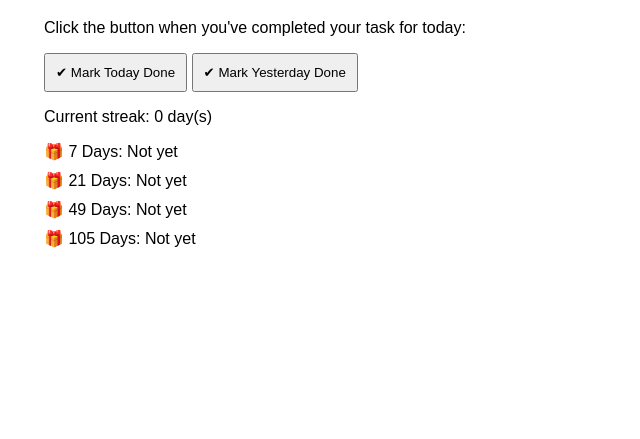
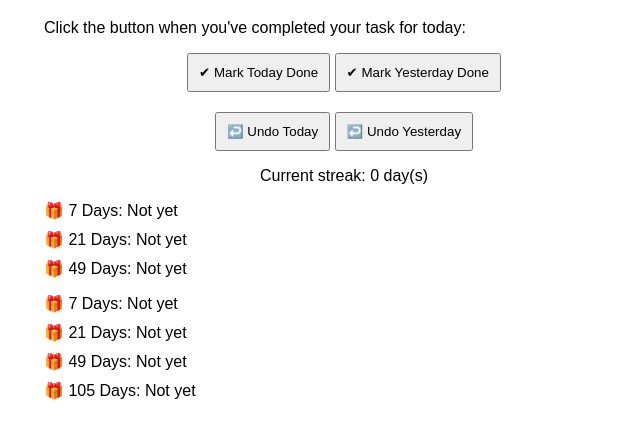
Before and after one commit to silent-challenger/My-Goal-Tracker, a plain HTML site: page index.html in a window 1280 px wide. Shown: the part 99-538 px from the top of the page, without its empty margins (296-936 px from the left). Drawn offline with Linux system fonts and the light colour scheme.

Commit message:
Update index.html

```diff
--- a/index.html
+++ b/index.html
@@ -15,8 +15,21 @@ Something to track my progress and completion of my projects
 <body>
   <h1>Consistency Reward Tracker</h1>
   <p>Click the button when you've completed your task for today:</p>
+ <div style="text-align: center;">
   <button onclick="markToday()">✔ Mark Today Done</button>
   <button onclick="markYesterday()">✔ Mark Yesterday Done</button>
+
+  <div style="margin-top: 20px;">
+    <button class="undo" onclick="undoToday()">↩️ Undo Today</button>
+    <button class="undo" onclick="undoYesterday()">↩️ Undo Yesterday</button>
+  </div>
+</div>
+
+<p id="streakDisplay" style="text-align: center;"></p>
+
+<div class="milestone" id="reward1">🎁 7 Days: Not yet</div>
+<div class="milestone" id="reward2">🎁 21 Days: Not yet</div>
+<div class="milestone" id="reward3">🎁 49 Days: Not yet</div>
   <p id="streakDisplay"></p>
 
   <div class="milestone" id="reward1">🎁 7 Days: Not yet</div>
```
